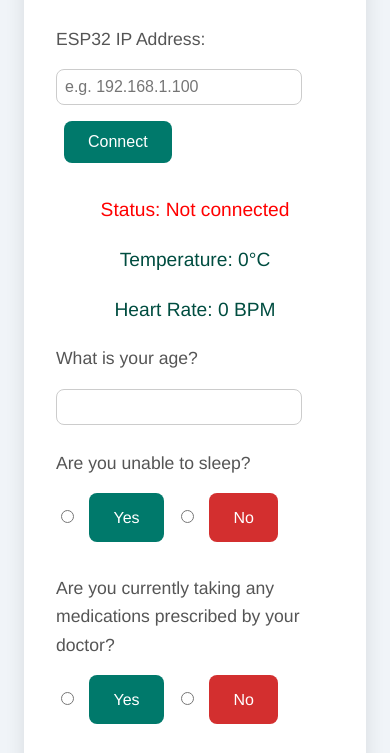
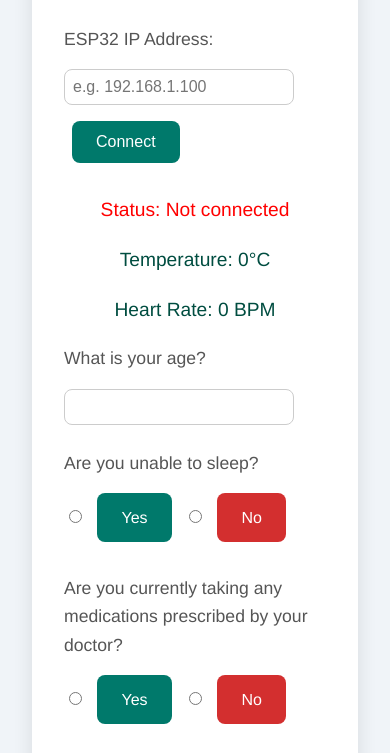
Before and after one commit to EngineerHamziey/smart_Drug_Prescription_System, a plain HTML site: page index.html in a window 390 px wide. Shown: the part 257-1010 px from the top of the page. Drawn offline with Linux system fonts and the light colour scheme.

Commit message:
made more responsive for mobile

```diff
--- a/web-files/style.css
+++ b/web-files/style.css
@@ -2,7 +2,7 @@
 body {
   font-family: 'Helvetica Neue', Arial, sans-serif;
   background-color: #f0f4f8;
-  margin: 1.5rem;
+  margin: 1.5rem 2rem;
   padding: 0;
   line-height: 1.6;
   color: #333;
```
